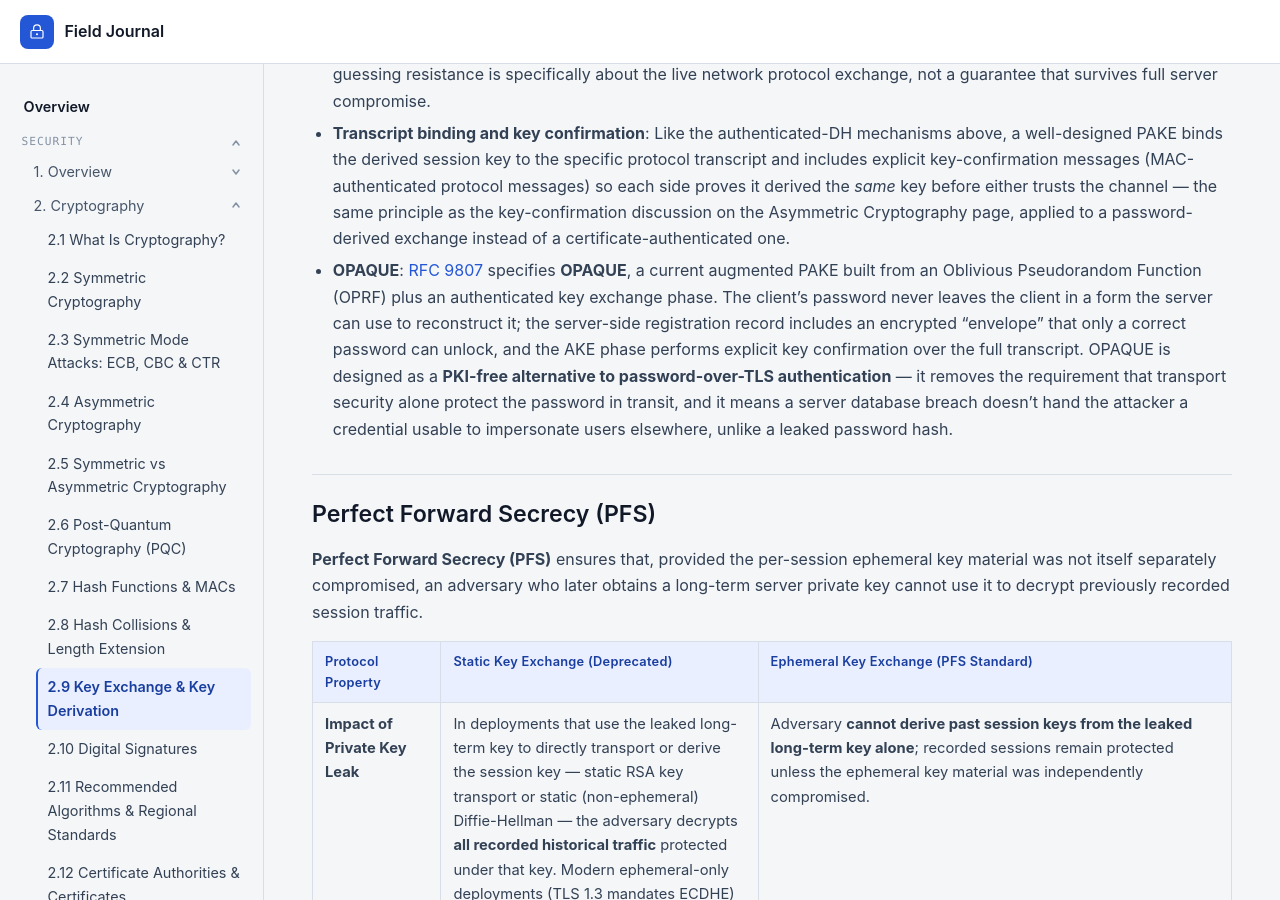
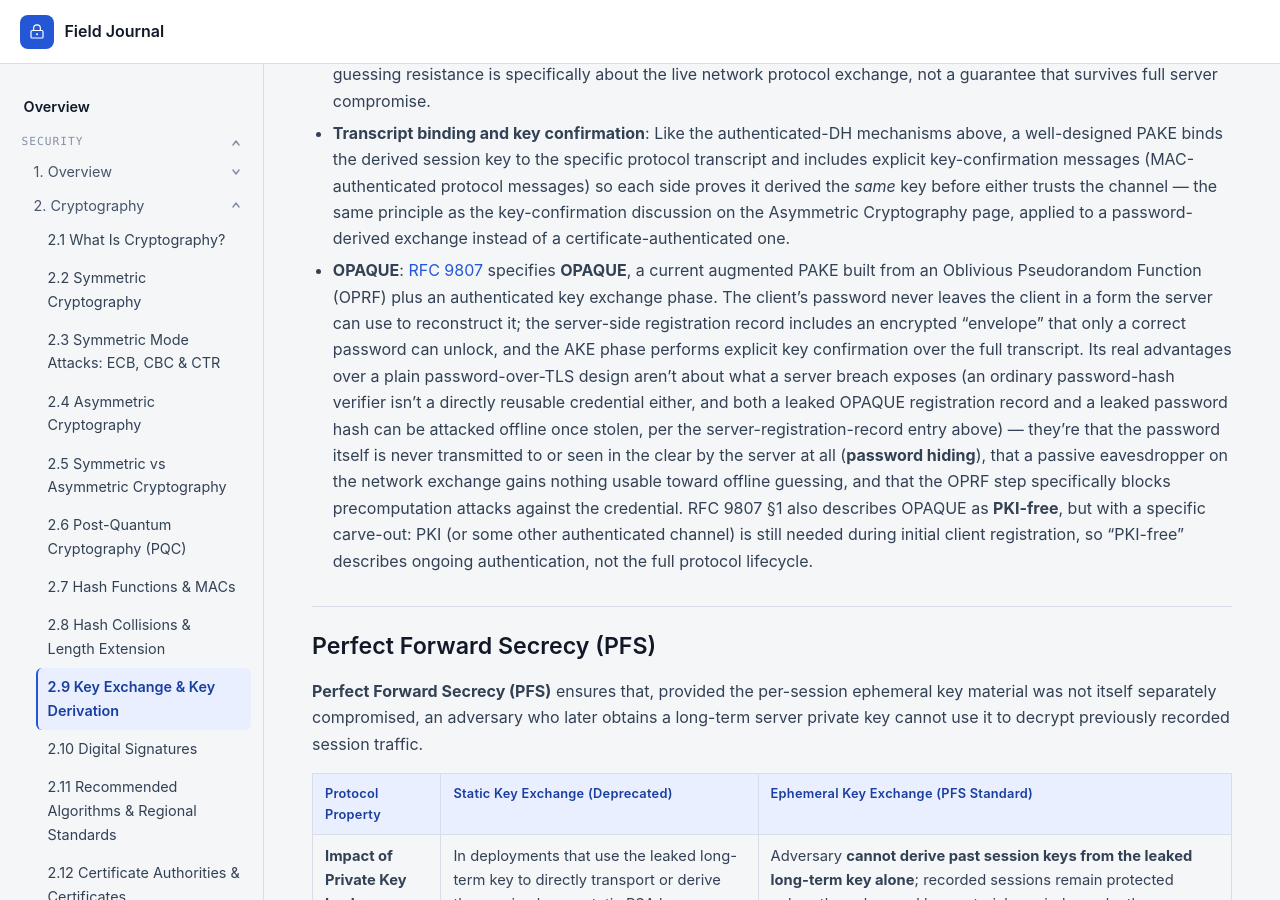
Before and after one commit to llody9977/journal, a Jekyll site: the page built from topics/key-exchange-derivation.md, in a window 1280 px wide and 900 px high, scrolled down 4867 px. Built offline with Jekyll 4.4.1, drawn with Linux system fonts in a browser that asks for light colours; some of the changed text lies outside the part shown.

Commit message:
Fix OPAQUE comparison framing and RFC 9807 stream label
The OPAQUE bullet implied a leaked registration record is safe against offline attack unlike a leaked password hash -- both are offline-guessable once stolen, and a password hash isn't a directly reusable credential either. Replaced with OPAQUE's actual advantages (password hiding, passive-transcript protection, precomputation resistance) and qualified the PKI-free claim with RFC 9807's own carve-out for authenticated registration. Also fixed the Primary References label -- RFC 9807 is IRTF/CFRG Informational, not an IETF standard, verified directly against the RFC's header.

```diff
--- a/topics/key-exchange-derivation.md
+++ b/topics/key-exchange-derivation.md
@@ -95,7 +95,7 @@ The PSK row above assumes a **high-entropy** pre-shared secret — one an offlin
 - **Resistance to offline guessing**: A PAKE's core security property is that the protocol transcript an eavesdropper observes gives no information usable for offline password guessing — every guess an attacker makes has to be checked interactively against the live server (which can rate-limit or lock out repeated failures), not verified silently against captured data. This is the property an ordinary PSK-authenticated exchange or a password sent over TLS and checked server-side does *not* provide on its own for the stored credential.
 - **Server registration records**: For an augmented PAKE, the server-side record is deliberately not the password and not a simple salted hash of it — it's structured so that even a full server compromise doesn't let the attacker impersonate the client to a *different* server (a property plain salted-hash password storage, discussed on the Password Storage page, doesn't provide). This is narrower protection than it might sound: [RFC 9807 itself is explicit](https://www.rfc-editor.org/rfc/rfc9807.html) that offline dictionary attacks are not eliminated by OPAQUE, only made harder — a server compromise that yields both the stored registration record and any server-side secrets needed to use it still lets an attacker run an offline guessing attack against the password. A key-stretching function (KSF, e.g. Argon2id) raises the cost per guess, the same role it plays in ordinary password storage, but it doesn't make a low-entropy password's recovery infeasible; PAKE's offline-guessing resistance is specifically about the live network protocol exchange, not a guarantee that survives full server compromise.
 - **Transcript binding and key confirmation**: Like the authenticated-DH mechanisms above, a well-designed PAKE binds the derived session key to the specific protocol transcript and includes explicit key-confirmation messages (MAC-authenticated protocol messages) so each side proves it derived the *same* key before either trusts the channel — the same principle as the key-confirmation discussion on the Asymmetric Cryptography page, applied to a password-derived exchange instead of a certificate-authenticated one.
-- **OPAQUE**: [RFC 9807](https://www.rfc-editor.org/rfc/rfc9807.html) specifies **OPAQUE**, a current augmented PAKE built from an Oblivious Pseudorandom Function (OPRF) plus an authenticated key exchange phase. The client's password never leaves the client in a form the server can use to reconstruct it; the server-side registration record includes an encrypted "envelope" that only a correct password can unlock, and the AKE phase performs explicit key confirmation over the full transcript. OPAQUE is designed as a **PKI-free alternative to password-over-TLS authentication** — it removes the requirement that transport security alone protect the password in transit, and it means a server database breach doesn't hand the attacker a credential usable to impersonate users elsewhere, unlike a leaked password hash.
+- **OPAQUE**: [RFC 9807](https://www.rfc-editor.org/rfc/rfc9807.html) specifies **OPAQUE**, a current augmented PAKE built from an Oblivious Pseudorandom Function (OPRF) plus an authenticated key exchange phase. The client's password never leaves the client in a form the server can use to reconstruct it; the server-side registration record includes an encrypted "envelope" that only a correct password can unlock, and the AKE phase performs explicit key confirmation over the full transcript. Its real advantages over a plain password-over-TLS design aren't about what a server breach exposes (an ordinary password-hash verifier isn't a directly reusable credential either, and both a leaked OPAQUE registration record and a leaked password hash can be attacked offline once stolen, per the server-registration-record entry above) — they're that the password itself is never transmitted to or seen in the clear by the server at all (**password hiding**), that a passive eavesdropper on the network exchange gains nothing usable toward offline guessing, and that the OPRF step specifically blocks precomputation attacks against the credential. RFC 9807 §1 also describes OPAQUE as **PKI-free**, but with a specific carve-out: PKI (or some other authenticated channel) is still needed during initial client registration, so "PKI-free" describes ongoing authentication, not the full protocol lifecycle.
 
 ## Perfect Forward Secrecy (PFS)
 
```
Also changed, not shown: other parts of topics/key-exchange-derivation.md (+1 -1 lines).
